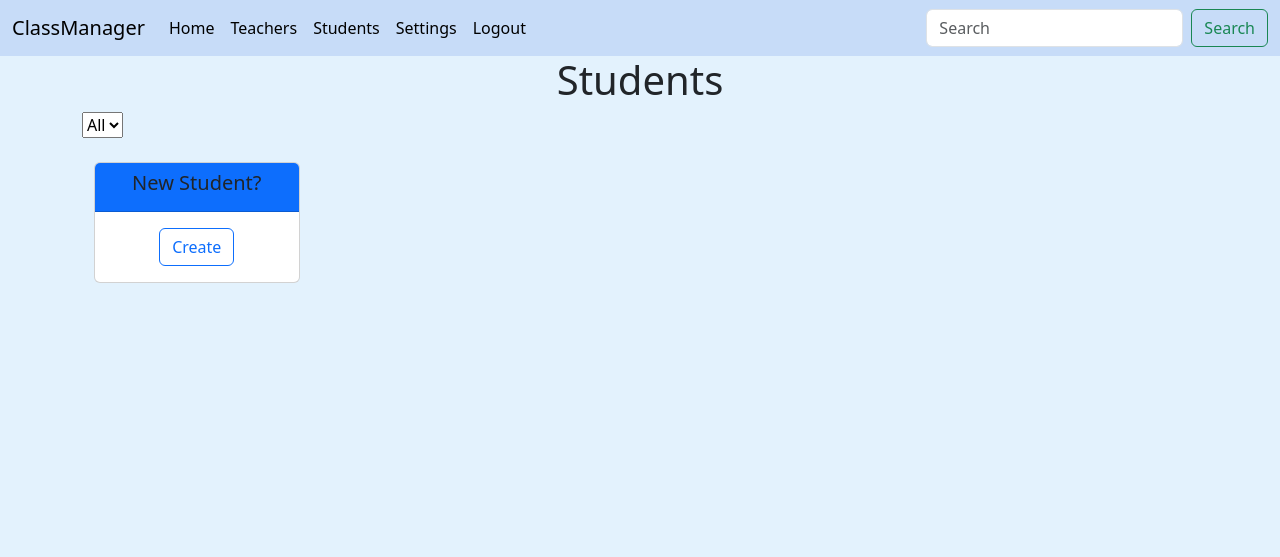
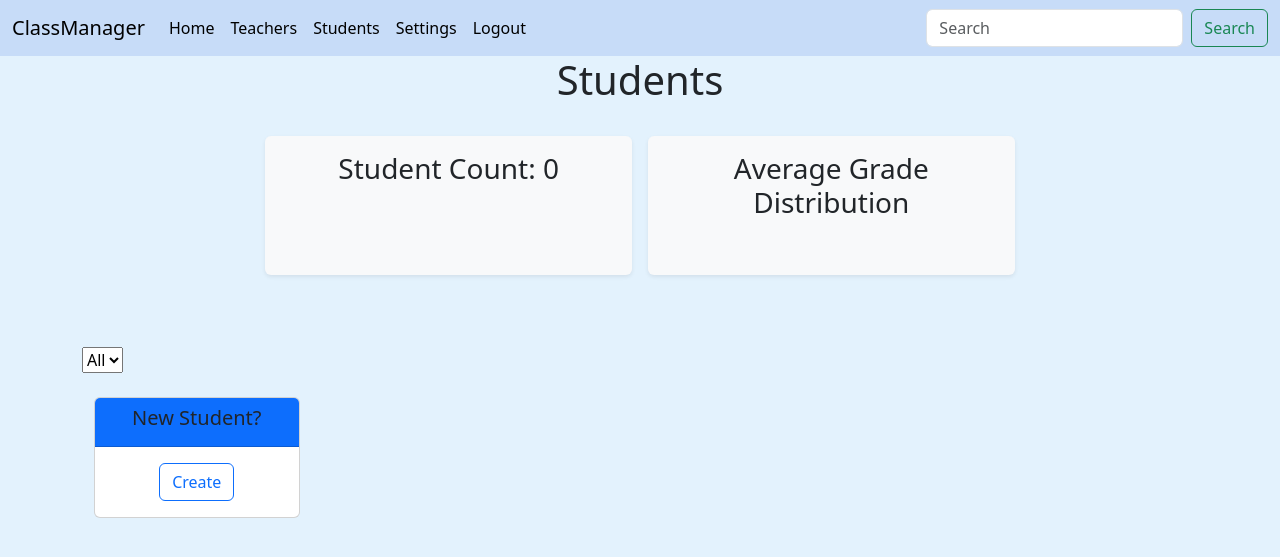
Before and after one commit to ataifam/Class-Manager, a Django app: page /all_students/ in a window 1280 px wide. Shown: the top 557 px of the page. Run offline with Django 4.2, Linux system fonts and the light colour scheme; a user stored in the database is signed in; data comes from the database, SQL or seed files in the repository; some libraries are stand-ins or nearby versions.

Commit message:
added game functions primarily for simulation functionality, added functions which computes the average of teacher skill/salary and the average grade distribution of students

```diff
--- /dev/null
+++ b/main/gameFunctions.py
@@ -0,0 +1,17 @@
+
+def computeAvgSkill(set):
+    return sum(x.skill for x in set)/len(set)
+
+def computeAvgSalary(set):
+    return int(sum(x.salary for x in set)/len(set))
+
+def computeAvgGradeDist(set):
+    gradeDist = {}
+    for x in set:
+        if x.average_grade not in gradeDist:
+            gradeDist.update({x.average_grade : 1})
+        else:
+            gradeDist.update({x.average_grade : gradeDist.get(x.average_grade)+1})
+    for grade, amt in gradeDist.items():
+        gradeDist.update({grade : int((amt/len(set))*100)})
+    return gradeDist
--- a/main/templates/main/all_students.html
+++ b/main/templates/main/all_students.html
@@ -6,6 +6,23 @@
 <h1>
   <center>Students</center>
 </h1>
+
+<br>
+<div class="container text-center">
+  <div class="row g-2 justify-content-center">
+    <div class="col-4 m-2 shadow-sm p-3 mb-5 bg-body-tertiary rounded bg-light">
+      <h3>Student Count: {{students.count}}</h3>
+    </div>
+    <div class="col-4 m-2 shadow-sm p-3 mb-5 bg-body-tertiary rounded bg-light align-items-center justify-content-center">
+      <h3>Average Grade Distribution</h3>
+      <br />
+      <h5>{% for grade, percentage in distribution.items %} {{grade}}: {{percentage}}% {% endfor %}</h5>
+      </a>
+    </div>
+  </div>
+</div>
+<br />
+
 <form action="" id="filter">
   <select name="filter">
     <option value="all">All</option>
--- a/main/views.py
+++ b/main/views.py
@@ -6,6 +6,7 @@ from django.contrib.auth.forms import UserCreationForm
 from django.contrib.auth import authenticate, login, logout
 from django.contrib import messages
 from django.contrib.auth.decorators import login_required
+from .gameFunctions import computeAvgSalary, computeAvgSkill, computeAvgGradeDist
 
 # Create your views here.
 
@@ -234,10 +235,15 @@ def all_teachers(request):
             return redirect('main:all_teachers')
         teachers = Teacher.objects.filter(user_id=user.id, subject=subject)
 
+    avgSkill = computeAvgSkill(teachers)
+    avgSalary = computeAvgSalary(teachers)
+
     return render(request, "main/all_teachers.html", {
         'teachers': teachers,
         'subjects': subjects,
         'filter': filter,
+        'avgSkill': avgSkill,
+        'avgSalary': avgSalary,
         'form': teacherForm
     })
 
@@ -306,10 +312,13 @@ def all_students(request):
             return redirect('main:all_students')
         students = Student.objects.filter(user_id=user.id, major=major)
 
+    gradeDist = computeAvgGradeDist(students)
+
     return render(request, "main/all_students.html", {
         'students': students,
         'subjects': subjects,
         'filter': filter,
+        'distribution': gradeDist,
         'form': studentForm
     })
 
```
Also changed, not shown: main/templates/main/all_teachers.html (+21 -0 lines), main/templates/main/student.html (+5 -5 lines), main/templates/main/teacher.html (+5 -5 lines).
